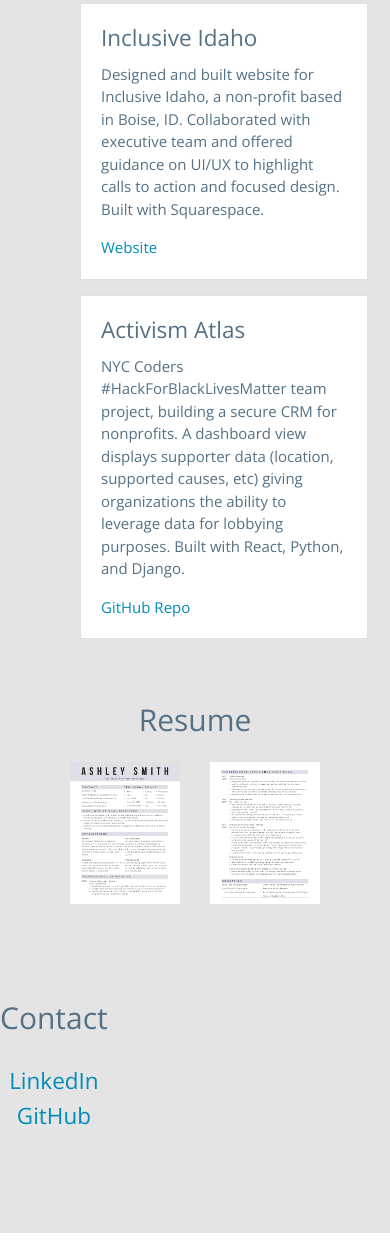
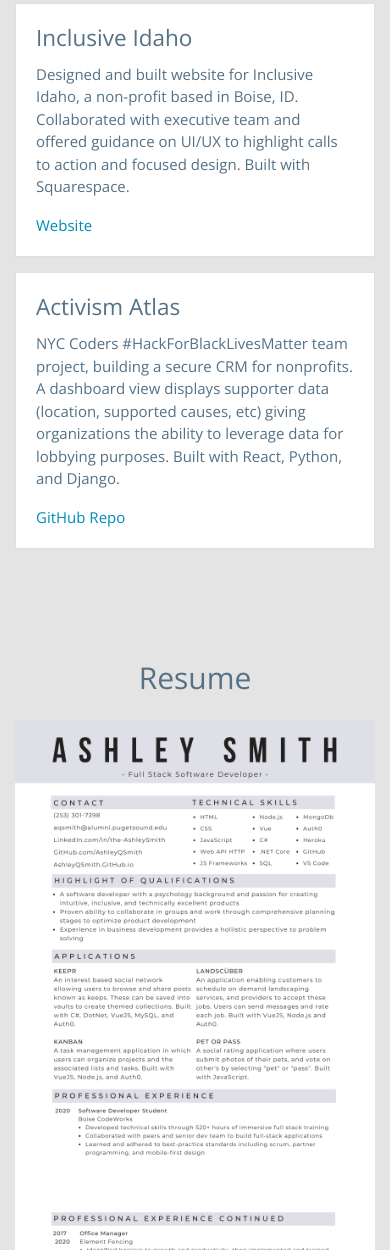
Before and after one commit to AshleyQSmith/AshleyQSmith.github.io, a plain HTML site: page index.html in a window 390 px wide. Shown: the part 2930-4180 px from the top of the page. Drawn offline with nearby package versions, Linux system fonts and the light colour scheme.

Commit message:
solved centering

```diff
--- a/index.html
+++ b/index.html
@@ -200,25 +200,31 @@
           <h2 class="text-center text-blue pb-3">Volunteer Projects</h2>
         </div>
 
-        <div class="col-8 card-deck mx-auto">
-          <div class="card mx-auto" style="width: 18rem;">
+        <div class="col-md-8 col-sm-10 card-deck mx-auto">
+          <div class="card mx-auto">
             <div class="card-body">
               <h4 class="card-title text-blue">Inclusive Idaho</h4>
               <p class="card-text text-blue">
-                Designed and built website for Inclusive Idaho, a non-profit based in Boise, ID. Collaborated with executive team and offered guidance on UI/UX to highlight calls to action and focused design. Built with Squarespace.
+                Designed and built website for Inclusive Idaho, a non-profit
+                based in Boise, ID. Collaborated with executive team and offered
+                guidance on UI/UX to highlight calls to action and focused
+                design. Built with Squarespace.
               </p>
               <a href="https://www.inclusiveidaho.org" class="card-link"
                 >Website</a
               >
-
             </div>
           </div>
 
-          <div class="card mx-auto" style="width: 18rem;">
+          <div class="card mx-auto">
             <div class="card-body">
               <h4 class="card-title text-blue">Activism Atlas</h4>
               <p class="card-text text-blue">
-                NYC Coders #HackForBlackLivesMatter team project, building a secure CRM for nonprofits. A dashboard view displays supporter data (location, supported causes, etc) giving organizations the ability to leverage data for lobbying purposes. Built with React, Python, and Django.
+                NYC Coders #HackForBlackLivesMatter team project, building a
+                secure CRM for nonprofits. A dashboard view displays supporter
+                data (location, supported causes, etc) giving organizations the
+                ability to leverage data for lobbying purposes. Built with
+                React, Python, and Django.
               </p>
               <a
                 href="https://github.com/Activism-Atlas/Activism-Atlas"
@@ -227,32 +233,30 @@
               >
             </div>
           </div>
-          </div>
+        </div>
+      </div>
 
       <div class="row third-text-row py-5 text-center justify-content-center">
         <div class="col-12">
           <h2 class="text-center text-blue pb-3">Resume</h2>
         </div>
 
-        <div class="col-4">
+        <div class="col-md-4 col-sm-5">
           <a href="assets/resume1.png" target="_blank">
             <img src="../assets/resume1.png" class="img-fluid"
           /></a>
         </div>
-        <div class="col-4">
+        <div class="col-md-4 col-sm-5">
           <a href="assets/resume2.png" target="_blank">
             <img src="../assets/resume2.png" class="img-fluid"
           /></a>
         </div>
       </div>
 
-      <div class="row third-text-row py-5 text-center text-blue">
-        <div class="col-12">
-          <h2 class="text-center">Contact</h2>
+      <div class="row third-text-row py-5 text-blue">
+        <div class="col-12 text-center">
+          <h2>Contact</h2>
           <br />
-          <!-- <h4>aqsmith@alumni.pugetsound.edu</h4>
-          <h4>(253) 301-7398</h4>
-          <br /> -->
           <a href="https://LinkedIn.com/in/the-AshleySmith"
             ><h4>LinkedIn</h4></a
           >
```
